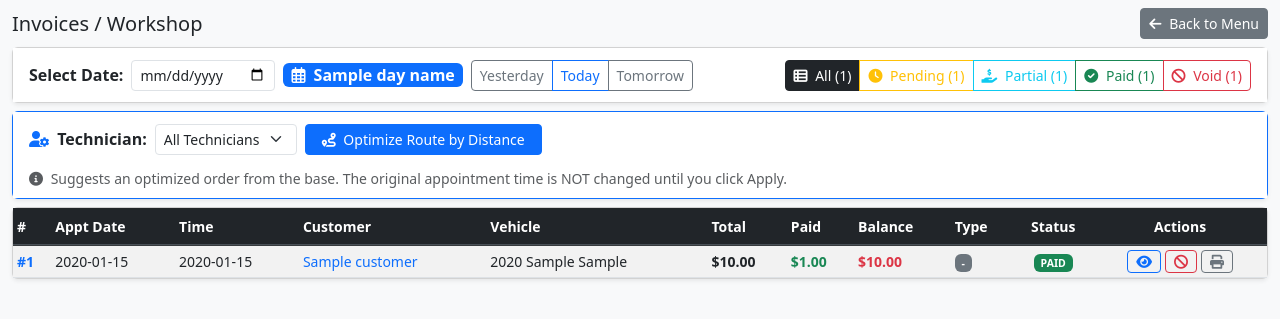
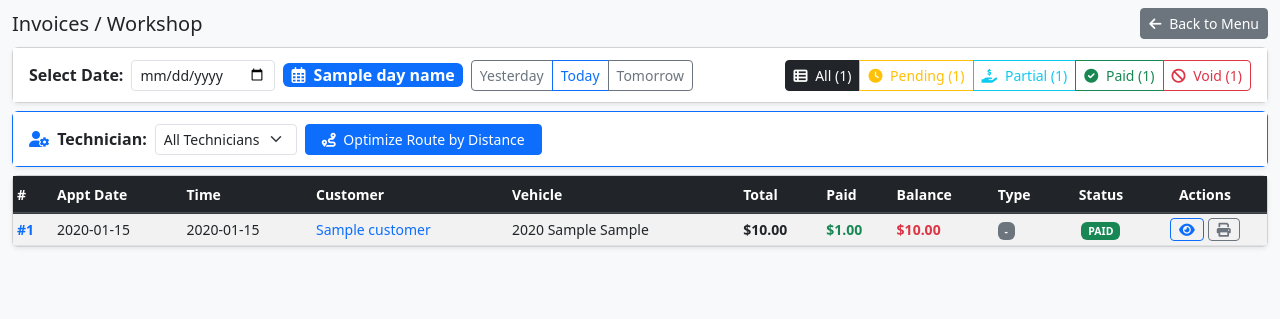
Before and after one commit to Leonel-Tapia/powercore, a FastAPI app: template app/templates/call_center/call_center_invoices_workshop.html in a window 1280 px wide. Shown: the top 319 px of the page. Run offline with FastAPI, Linux system fonts and the light colour scheme; the template is opened without the code that fills it: most values are stand-ins (such as "Sample title", 1, 10 or a date in 2020).

Commit message:
Restrict void button to admin + disable route optimizer on past dates

```diff
--- a/app/templates/call_center/call_center_invoices_workshop.html
+++ b/app/templates/call_center/call_center_invoices_workshop.html
@@ -1,4 +1,4 @@
-<!-- Path: app/templates/call_center/call_center_invoices_workshop.html | Updated: 2026-09-11 (scroll limits) -->
+<!-- Path: app/templates/call_center/call_center_invoices_workshop.html | Updated: 2026-09-12 (void btn admin-only + disable optimize on past dates) -->
 <!DOCTYPE html>
 <html lang="en">
 <head>
@@ -154,7 +154,9 @@
                         </select>
                     </div>
                     <div class="col-auto">
-                        <button type="button" id="optimizeRouteBtn" class="btn btn-primary btn-sm py-1 px-3">
+                        <!-- CAMBIO: botón azul deshabilitado cuando la fecha es pasada -->
+                        <button type="button" id="optimizeRouteBtn" class="btn btn-primary btn-sm py-1 px-3"
+                                {% if is_past_date %}disabled{% endif %}>
                             <i class="fas fa-route me-1"></i> Optimize Route by Distance
                         </button>
                     </div>
@@ -163,12 +165,7 @@
                             <span class="visually-hidden">Loading...</span>
                         </div>
                     </div>
-                    <div class="col-auto">
-                        <small class="text-muted">
-                            <i class="fas fa-info-circle me-1"></i>
-                            Suggests an optimized order from the base. The original appointment time is NOT changed until you click Apply.
-                        </small>
-                    </div>
+                    <!-- CAMBIO: se eliminó el bloque del texto de ayuda -->
                 </div>
             </div>
         </div>
@@ -311,8 +308,8 @@
                                                     <i class="fas fa-dollar-sign"></i>
                                                 </button>
                                             {% endif %}
-                                            <!-- Void -->
-                                            {% if not is_void %}
+                                            <!-- Void (solo admin) -->
+                                            {% if not is_void and user_role == 'admin' %}
                                                 <button type="button" class="btn btn-sm btn-outline-danger py-0 px-2 btn-void"
                                                         data-invoice-id="{{ invoice.id }}">
                                                     <i class="fas fa-ban"></i>
--- a/app/templates/users/login.html
+++ b/app/templates/users/login.html
@@ -157,7 +157,7 @@
 
     <div class="footer-text">
         Project Started: 2025-09-29
-        Demo Version — PowerCore ERP — Developed by Creative Ideas Marketing —Version: 2026.09.11- 3:49 PM
+        Demo Version — PowerCore ERP — Developed by Creative Ideas Marketing —Version: 2026.09.12- 8:36 AM
     </div>
 
 </body>
```
Also changed, not shown: app/routers/invoices/invoices_router.py (+7 -2 lines).
